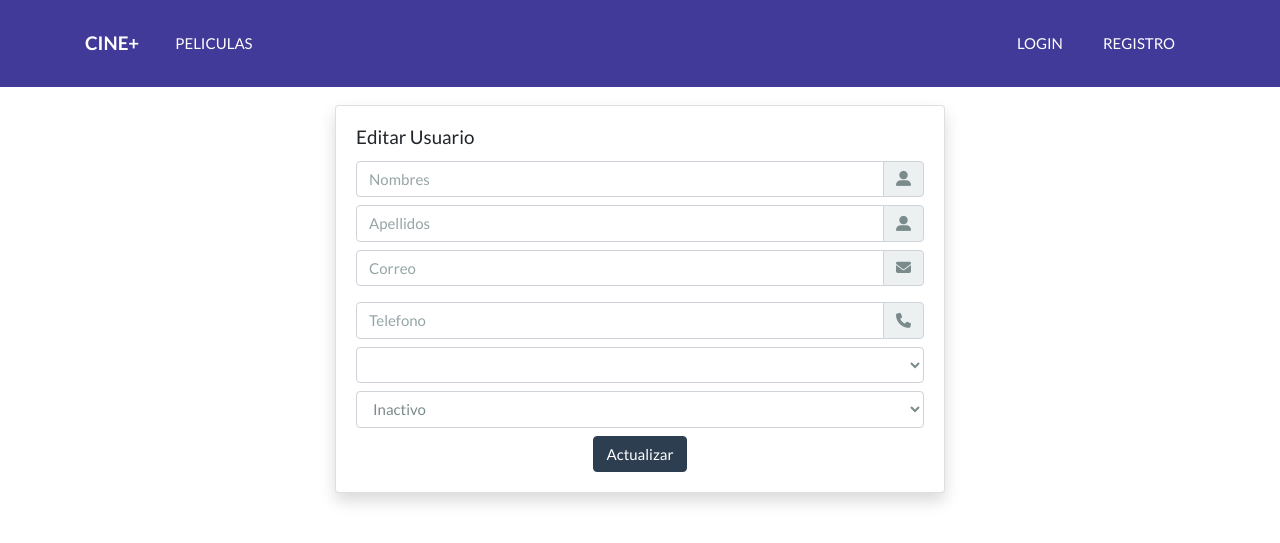
After one commit to IvanCantillo/ProyectoCine, a PHP site: the page made by views/editar_usuario.php in a window 1280 px wide. The commit adds this page. Shown: the top 543 px of the page. Run offline with PHP 8.4, Linux system fonts and the light colour scheme; the template is opened without the code that fills it, so the values that code supplies are empty; some libraries are stand-ins or nearby versions.

Commit message:
Termine el CRUD de los usuarios

```diff
--- /dev/null
+++ b/public/js/user/edit_user.js
@@ -0,0 +1,24 @@
+import { URL_BASE } from "../parametros.js";
+
+async function edit(data) {
+  let response = await fetch(URL_BASE + "user/update", {
+    method: "POST",
+    headers: {
+      Accept: "application/json",
+    },
+    body: data,
+  });
+  return response.json();
+
+}
+
+const form_edit = document.getElementById("form_edit");
+
+form_edit.addEventListener("submit", async e => {
+  e.preventDefault();
+  const data = new FormData(form_edit);
+  const res = await edit( data );
+  if (res.message == 'ok') {
+    window.location = URL_BASE + 'user/lista'
+  }
+});
--- /dev/null
+++ b/views/editar_usuario.php
@@ -0,0 +1,74 @@
+<!DOCTYPE html>
+<html lang="es">
+
+<head>
+    <meta charset="UTF-8">
+    <meta name="viewport" content="width=device-width, initial-scale=1.0">
+    <?php require_once('partials/_styles.php') ?>
+    <title> CINE+ | Editar a <?= $resUser['nombre'] ?> </title>
+</head>
+
+<body>
+    <?php require_once('partials/_navbar.php') ?>
+    <div class="container-fluid container-top">
+        <div class="row">
+            <div class="col-12 col-md-6 col-lg-6 col-xl-6 mx-auto">
+                <div class="card shadow">
+                    <div class="card-body">
+                        <h5 class="card-title">Editar Usuario</h5>
+                        <form method="post" id="form_edit">
+                            <input type="hidden" name="id" value="<?= $resUser['id'] ?>">
+                            <div class="input-group mb-2">
+                                <input class="form-control" type="text" name="nombre" id="nombre" placeholder="Nombres" value="<?= $resUser['nombre'] ?>">
+                                <div class="input-group-append">
+                                    <span class="input-group-text" id="my-addon"> <i class="fas fa-user-alt"></i> </span>
+                                </div>
+                            </div>
+                            <div class="input-group mb-2">
+                                <input class="form-control" type="text" name="apellido" id="apellido" placeholder="Apellidos"  value="<?= $resUser['apellido'] ?>">
+                                <div class="input-group-append">
+                                    <span class="input-group-text" id="my-addon"> <i class="fas fa-user-alt"></i> </span>
+                                </div>
+                            </div>
+                            <div class="input-group mb-2">
+                                <input class="form-control" type="email" name="email" id="email" placeholder="Correo" autocomplete="off"  value="<?= $resUser['email'] ?>">
+                                <div class="input-group-append">
+                                    <span class="input-group-text" id="my-addon"> <i class="fas fa-envelope"></i> </span>
+                                </div>
+                            </div>
+                            <p id="email_error" class="text-danger"></p>
+                            <div class="input-group mb-2">
+                                <input class="form-control" type="text" name="telefono" id="telefono" placeholder="Telefono" autocomplete="off"  value="<?= $resUser['telefono'] ?>">
+                                <div class="input-group-append">
+                                    <span class="input-group-text" id="my-addon"> <i class="fas fa-phone"></i> </span>
+                                </div>
+                            </div>
+                            <div class="input-group mb-2">
+                                <select class="form-control" name="rol" id="rol">
+                                    <option value="<?= $resUser['fk_rol'] ?>"> <?= $resUser['rol'] ?> </option>
+                                    <option value="3"> User </option>
+                                    <option value="2"> Vip </option>
+                                    <option value="1"> Admin </option>
+                                </select>
+                            </div>
+                            <div class="input-group mb-2">
+                                <select class="form-control" name="estado" id="estado">
+                                    <option value="<?= $resUser['fk_estado']  ?>"> <?= ($resUser['fk_estado'] == 1) ? 'Activo' : 'Inactivo' ?> </option>
+                                    <option value="2"> Inactivo </option>
+                                    <option value="1"> Activo </option>
+                                </select>
+                            </div>
+                            <div class="d-flex justify-content-center">
+                                <button type="submit" class="btn btn-primary"> Actualizar </button>
+                            </div>
+                        </form>
+                    </div>
+                </div>
+            </div>
+        </div>
+    </div>
+    <?php require_once('partials/_footer.php') ?>
+    <script src="../public/js/user/edit_user.js" type="module"></script>
+</body>
+
+</html>
```
Also changed, not shown: controllers/UserController.php (+40 -6 lines), models/UserModel.php (+20 -25 lines), public/js/user/lista_usuarios.js (deleted, +0 -22 lines), public/js/user/modals.js (added, +27 -0 lines), views/lista_usuarios.php (+13 -5 lines), public/js/structureModals.js (added).
